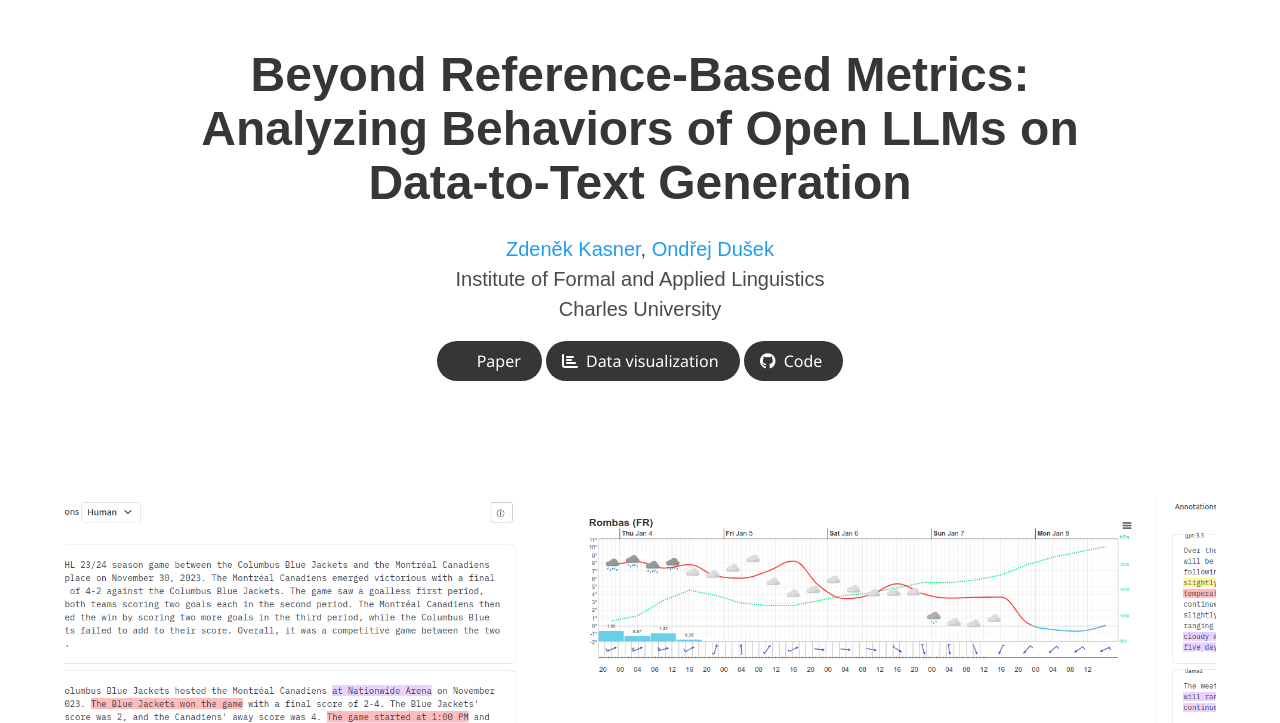
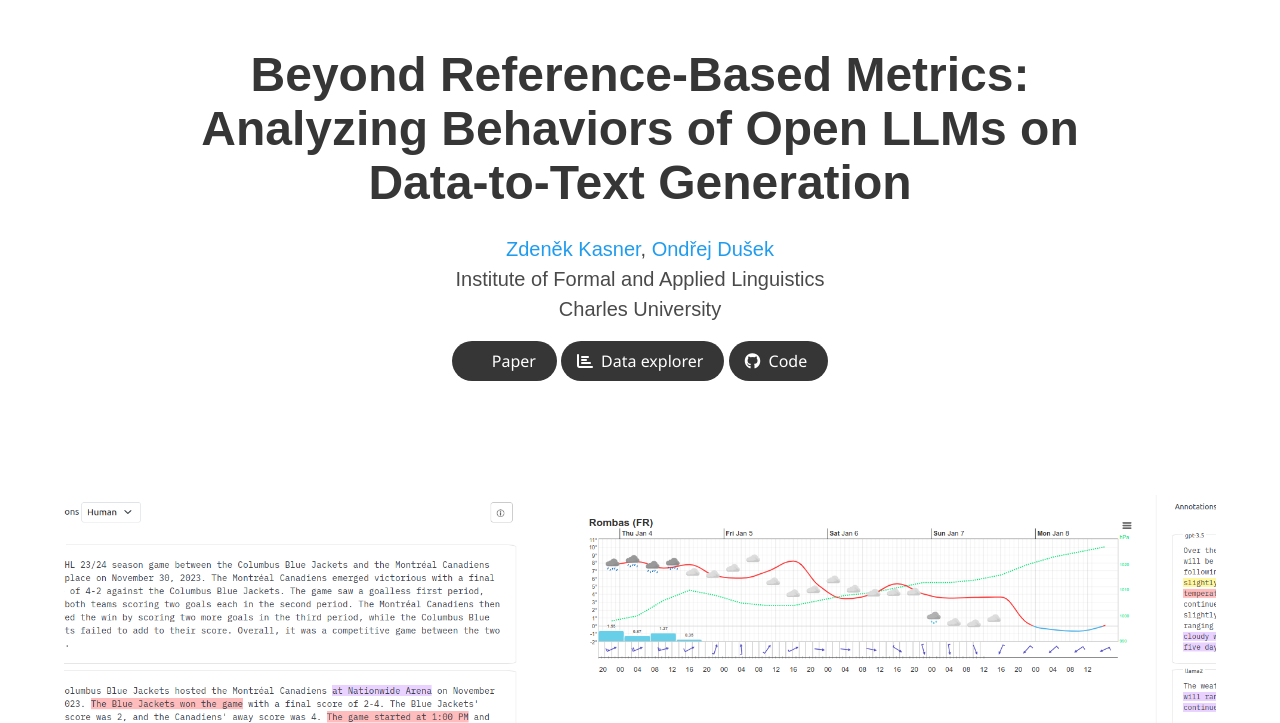
Before and after one commit to d2t-llm/d2t-llm.github.io, a plain HTML site: page index.html in a window 1280 px wide. Shown: the top 723 px of the page. Drawn offline with nearby package versions, Linux system fonts and the light colour scheme; some icons are missing; a web font is replaced by a local one.

Commit message:
Update label

```diff
--- a/index.html
+++ b/index.html
@@ -89,7 +89,7 @@
                     <span class="icon">
                       <i class="fas fa-chart-bar"></i>
                     </span>
-                    <span>Data visualization</span>
+                    <span>Data explorer</span>
                   </a>
                 </span>
 
```
